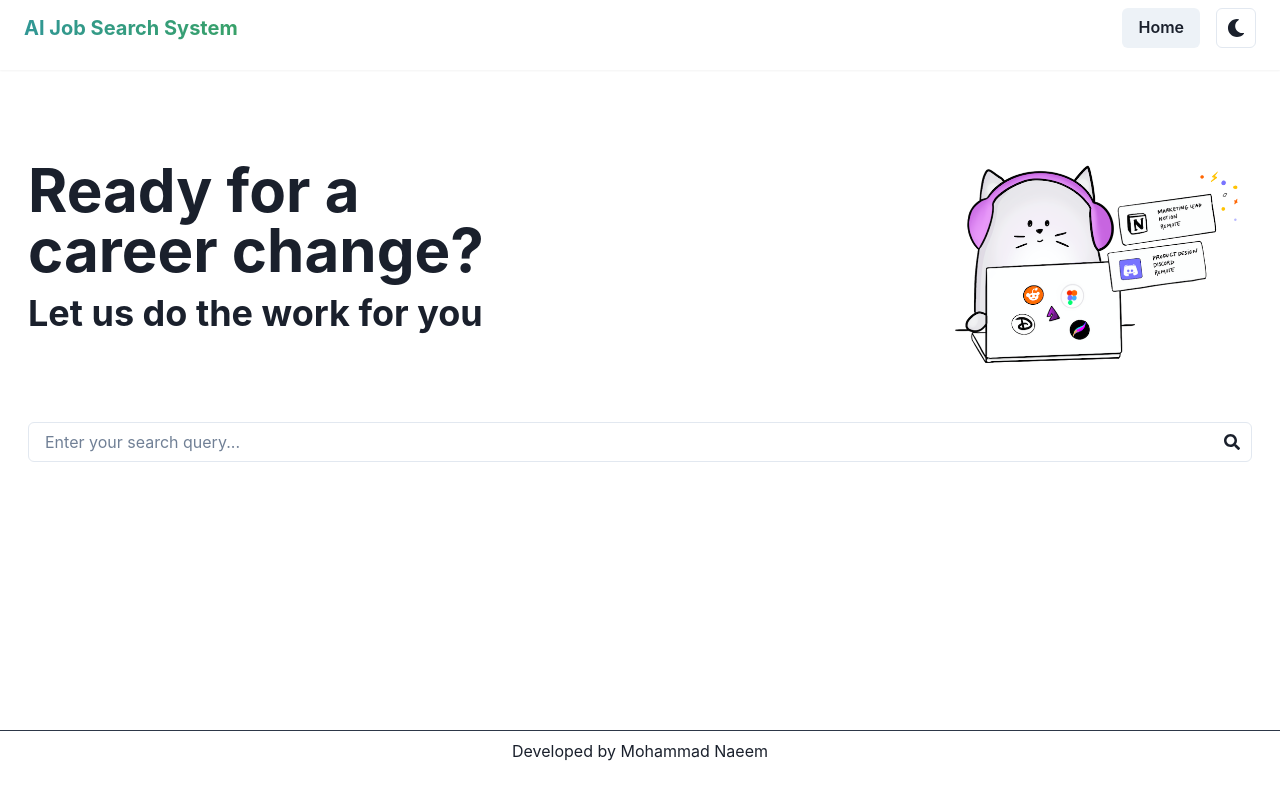
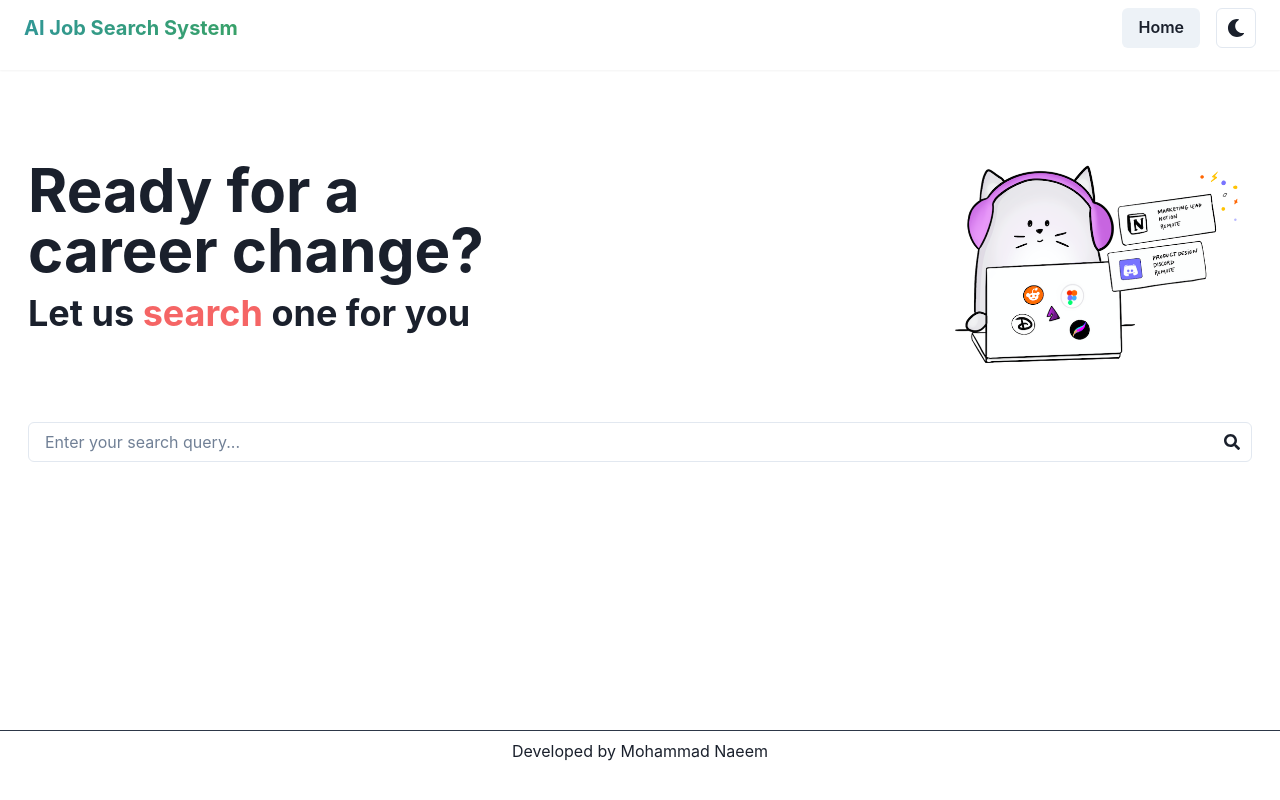
Before and after one commit to i-naeem/fastcareer, a React (Create React App) app: page / in a window 1280 px wide. Built offline with nearby package versions, Linux system fonts and the light colour scheme.

Commit message:
Update the heading and change do the work to search

```diff
--- a/src/routes/Home.js
+++ b/src/routes/Home.js
@@ -1,4 +1,4 @@
-import { Box, HStack, Heading, Image } from '@chakra-ui/react';
+import { Box, HStack, Heading, Image, Text } from '@chakra-ui/react';
 import Searchbar from '../components/Searchbar';
 import CatImage from '../assets/cat.png';
 
@@ -11,7 +11,13 @@ const Home = props => {
             <Heading size='3xl' mb='3'>
               Ready for a <br /> career change?
             </Heading>
-            <Heading size='xl'>Let us do the work for you</Heading>
+            <Heading size='xl'>
+              Let us{' '}
+              <Text as='span' color='red.400'>
+                search
+              </Text>{' '}
+              one for you
+            </Heading>
           </Box>
           <Box>
             <Image alt='A cat with laptop for decoration' src={CatImage} maxBlockSize='300' />
```
